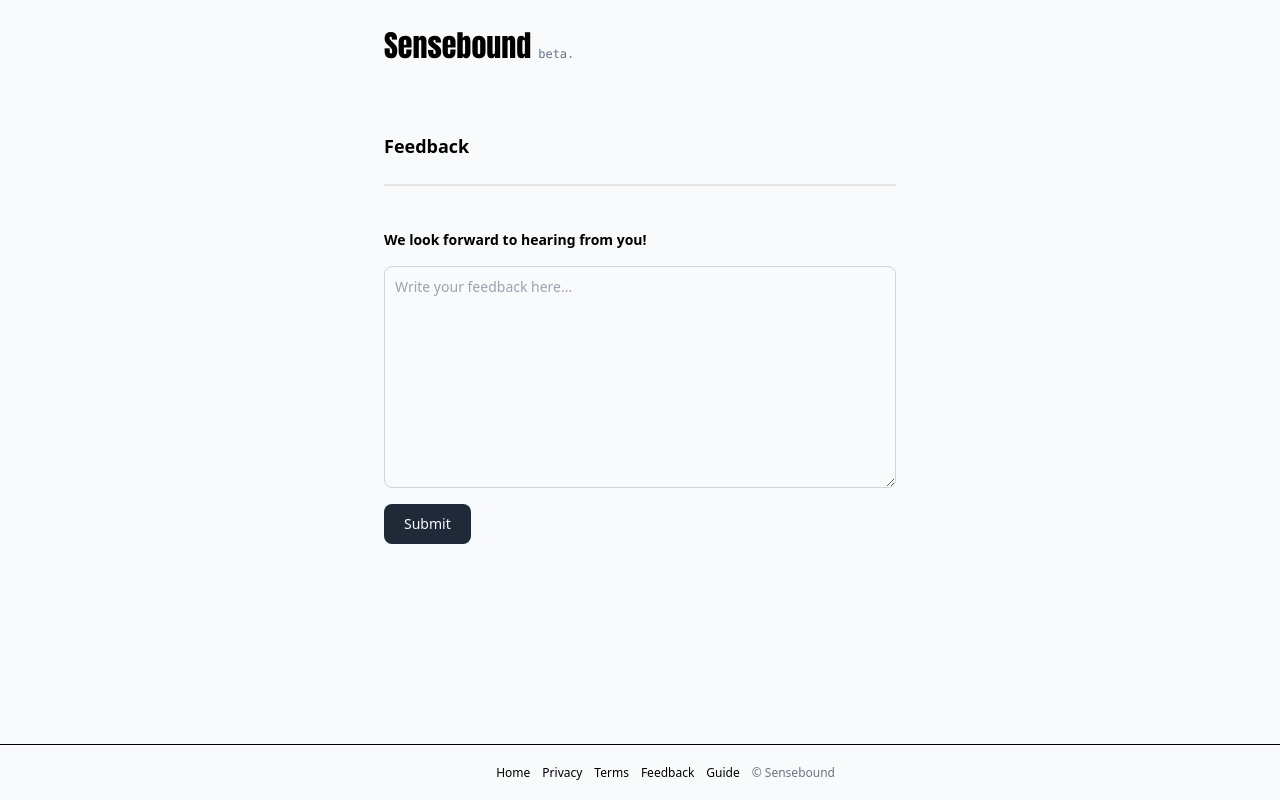
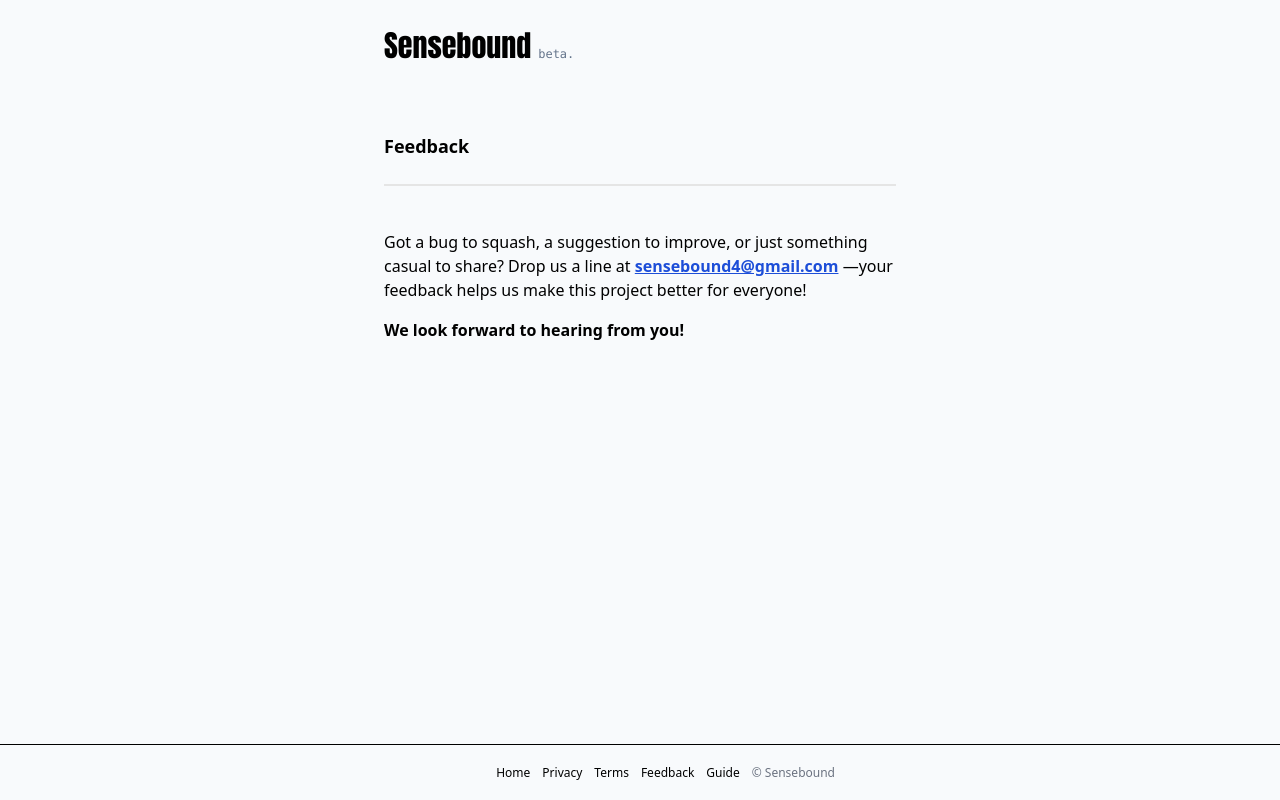
Before and after one commit to sneidenfernandes/sensebound, a React (Vite) app in the folder frontend/: page /feedback in a window 1280 px wide. Built offline with nearby package versions, Linux system fonts and the light colour scheme.

Commit message:
changed feedbackpage

```diff
--- a/frontend/src/components/DisplayEntries.tsx
+++ b/frontend/src/components/DisplayEntries.tsx
@@ -4,6 +4,7 @@
 import axios from "axios";
 import EntryCard from "./EntryCard";
 import SkeletonList from "../components/SkeletonList"
+
 
 interface displayEntriesInput {
     path: string
@@ -19,7 +20,6 @@
         headers:{
             Authorization: "Bearer " + localStorage.getItem("token")
         }
-
      }
 
     )
@@ -38,7 +38,7 @@
 
 
         return (
-            <div className="px-[10vw] md:px-[25vw] lg:px-[30vw] mt-5 bg-slate-50">
+            <div className="px-[10vw] md:px-[25vw] lg:px-[30vw] mt-5  bg-slate-50">
               {
                 data.length !== 0 ? (
                     data.map((item, key) => {
--- a/frontend/src/components/FeedbackForm.tsx
+++ b/frontend/src/components/FeedbackForm.tsx
@@ -2,28 +2,20 @@
 
 export default function FeedbackForm(){
 
-    const [data,setData] = useState("");
-    const [send, setSend] = useState("");
 
-    const sendFeedback = () => {
-
-
-    }
 
 
 
     return(
         <div className="flex flex-col ">
-             <form className=" px-[10vw] md:px-[25vw] lg:px-[30vw] mt-5 bg-slate-50 mb-5">
+             <div className=" px-[10vw] md:px-[25vw] lg:px-[30vw] mt-5 bg-slate-50 mb-5">
 
-                <label  className="block mb-2 text-sm font-medium font-semibold text-black mb-4"> We look forward to hearing from you!</label>
 
-                <textarea onChange={(e) => {
-                    setData(e.target.value)
-                }} id="message" rows={10} className="block p-2.5 w-full text-sm text-gray-900 bg-slate-50 rounded-lg border border-gray-300 focus:border-gray-300 " placeholder="Write your feedback here..."></textarea>
 
-                 <button type="button" onClick={sendFeedback} className="mt-[2vh] text-slate-50 bg-gray-800 hover:bg-gray-900 focus:outline-none  font-medium rounded-lg text-sm px-5 py-2.5 me-2 mb-2">Submit</button>
-            </form>
+                <div>Got a bug to squash, a suggestion to improve, or just something casual to share? Drop us a line at <a href="mailto:sensebound4@gmail.com" className="font-semibold text-blue-700 underline">sensebound4@gmail.com</a> —your feedback helps us make this project better for everyone!</div>
+
+                <label  className="block mb-2 mt-[2vh]  font-medium font-semibold text-black mb-4"> We look forward to hearing from you!</label>
+            </div>
 
         </div>
 
--- a/frontend/src/components/TermsContent.tsx
+++ b/frontend/src/components/TermsContent.tsx
@@ -7,7 +7,7 @@
 
         <div className="pb-3 mb-12 bg-gray-50 text-sm text-gray-800 rounded-lg  px-[10vw] md:px-[25vw] lg:px-[30vw] mt-5  bg-slate-50">
     <p className="mb-4">
-        These Terms of Use are a binding contract between you and Sensebound Inc. (“we,” “us,” “our”). By accessing or using Sensebound’s products and services (“Sensebound”), you agree to these Terms and our Privacy Policy. If you have any questions, please contact <a href="mailto:sneiden@gmail.com" className="text-blue-500 underline">sneiden@gmail.com</a>.
+        These Terms of Use are a binding contract between you and Sensebound Inc. (“we,” “us,” “our”). By accessing or using Sensebound’s products and services (“Sensebound”), you agree to these Terms and our Privacy Policy. If you have any questions, please contact <a href="mailto:sensebound4@gmail.com" className="text-blue-700 font-semibold underline">sensebound4@gmail.com</a>.
     </p>
 
     <hr className="my-4 h-0.5 border-t-0 bg-neutral-200" />
--- a/frontend/src/pages/Editor.tsx
+++ b/frontend/src/pages/Editor.tsx
@@ -4,6 +4,7 @@
 import axios from "axios";
 import { BACKEND_URL } from "../config";
 import { useNavigate } from "react-router-dom";
+import Footer from "../components/Footer";
 
 
 
@@ -134,6 +135,8 @@
                                     </div>
                                 </div>
 
+                                <Footer/>
+
 
                             </div>
 
--- a/frontend/src/pages/Feedback.tsx
+++ b/frontend/src/pages/Feedback.tsx
@@ -5,7 +5,7 @@
 
 export default function Feedback(){
 
-    return <div className="w-full h-screen   bg-slate-50">
+    return <div className="w-full h-screen  bg-slate-50">
         <PlainHeader/>
         <div className="font-bold text-lg pt-[5vh] px-[10vw] md:px-[25vw] lg:px-[30vw] mt-5 bg-slate-50">
          {'Feedback'}
--- a/frontend/src/pages/Post.tsx
+++ b/frontend/src/pages/Post.tsx
@@ -1,12 +1,15 @@
-import { useLocation, useNavigate } from "react-router-dom";
+import { useLocation, useNavigate} from "react-router-dom";
+import { useState } from "react";
 import FullEntryCard from "../components/FullEntryCard";
 
 
 
 export function Post(){
 
+    const [currentPath, setCurrentPath] = useState();
     const location = useLocation();
     const navigate = useNavigate();
+
 
     return (
         <div className="w-full h-screen  bg-slate-50">
@@ -21,24 +24,15 @@
             <FullEntryCard username={location.state.user} datePosted={location.state.date} text={location.state.text} wordOfTheDay={location.state.word}/>
 
             </div>
+            <div className="flex justify-center mt-[5vh]">
 
-
-            <div className="flex justify-center mt-[5vh]">
-            <button className="border-[1px] bg-black text-sm md:text-md  text-black text-slate-50 border-black rounded-2xl px-4 py-1 flex" onClick={()=>{
-                navigate('/userProfile', {state: {user: location.state.user}})
+            <button className="border-[1px] bg-black ml-[2vw] text-sm md:text-md  text-black text-slate-50 border-black rounded-2xl px-4 py-1 flex" onClick={()=>{
+                navigate(-1)
             }}>
-                {"Go Back to Feed"}
+                {"Go Back"}
             </button>
 
-            <button className="border-[1px] bg-black ml-[2vw] text-sm md:text-md  text-black text-slate-50 border-black rounded-2xl px-4 py-1 flex" onClick={()=>{
-                navigate('/profile')
-            }}>
-                {"Explore Community Feed"}
-            </button>
-        </div>
-
-
-
+            </div>
 
 
         </div>
--- a/frontend/src/pages/Profile.tsx
+++ b/frontend/src/pages/Profile.tsx
@@ -13,7 +13,7 @@
 
     return <>
         (
-            <div className="w-full h-screen mt-[6vh]  bg-slate-50">
+            <div className="w-full h-screen mt-[6vh] bg-slate-50">
                 <ProfileNavbar />
                 <PostHeader text="Community Feed" />
                 <DisplayEntries path="/writings"/>
```
